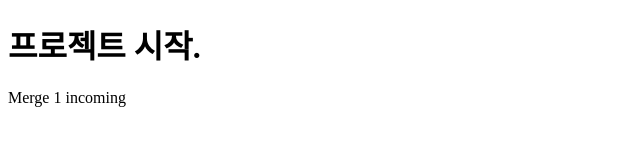
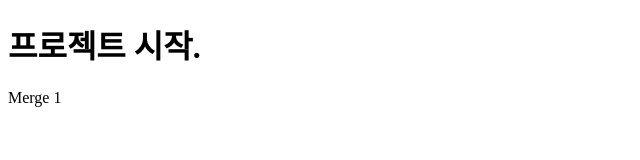
Before and after one commit to dDeadBunnyb/forPPT, a plain HTML site: page forPPT/src/index.html in a window 1280 px wide. Shown: the full height of the page, 0-640 px from the left. Drawn offline with Linux system fonts and the light colour scheme.

Commit message:
사담 제거

```diff
--- a/forPPT/src/index.html
+++ b/forPPT/src/index.html
@@ -6,6 +6,6 @@
 </head>
 <body>
 	<h1>프로젝트 시작.</h1>
-	Merge 1 incoming
+	Merge 1
 </body>
 </html>
```
